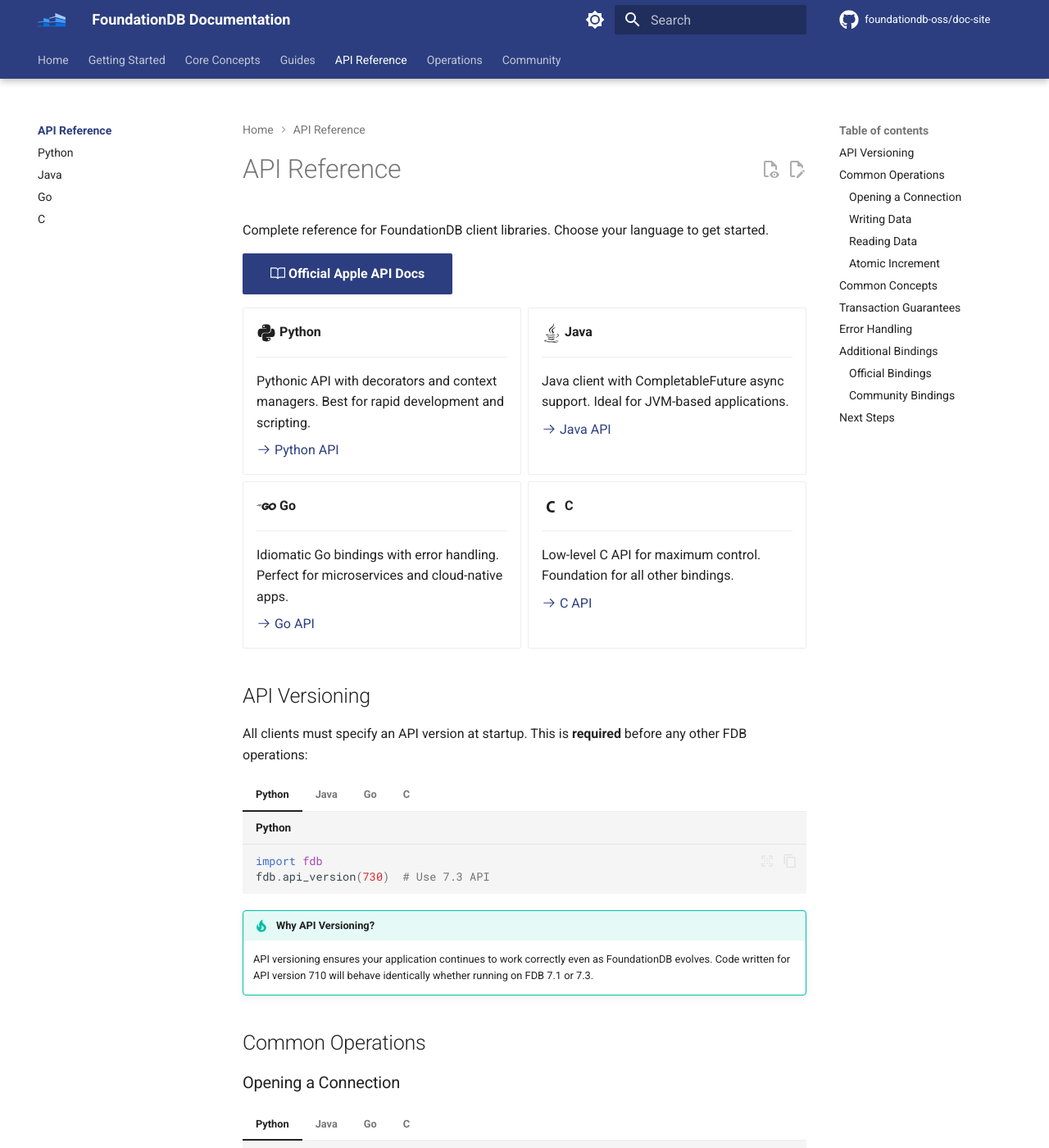
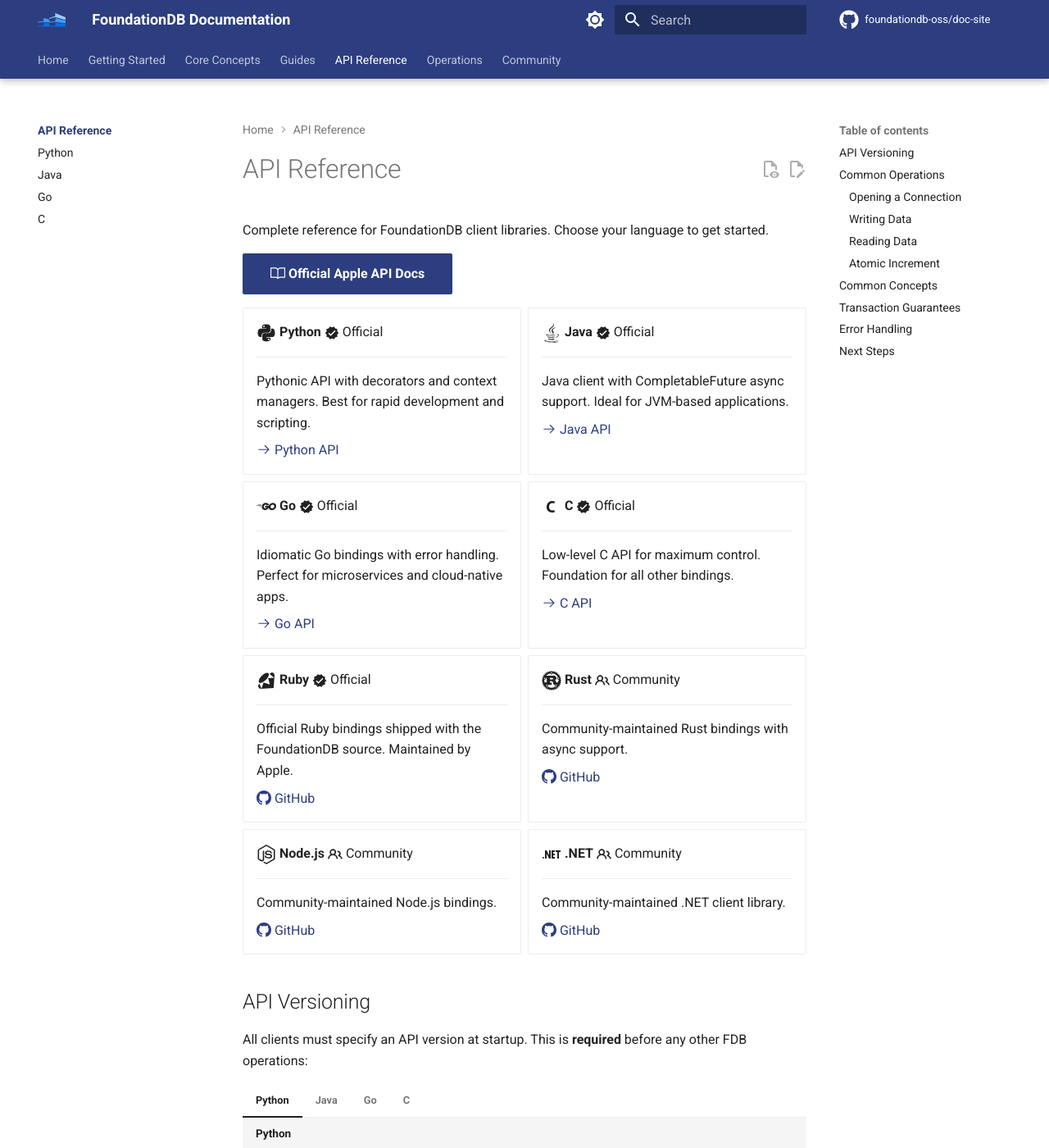
Before and after one commit to foundationdb-oss/doc-site, an MkDocs documentation site: the page built from docs/api/index.md, in a window 1280 px wide and 1400 px high. Shown: the whole window at 82% size. Built offline with MkDocs 1.6.1 and Material for MkDocs 9.7.7, drawn with Linux system fonts in a browser that asks for light colours; comment, search, counter and statistics services are not loaded; the version menu is left out; some of the changed text lies outside the part shown.

Commit message:
docs(api): reorganize bindings section with official/community distinction
Move bindings from separate section into main API grid with visual indicators:
- Mark official bindings (Python, Java, Go, C, Ruby) with checkmark badge
- Add community bindings (Rust, Node.js, .NET) to grid with people badge
- Remove redundant "Additional Bindings" section
- Improve discoverability by featuring all bindings prominently in API overview

```diff
--- a/docs/api/index.md
+++ b/docs/api/index.md
@@ -11,7 +11,7 @@ Complete reference for FoundationDB client libraries. Choose your language to ge
 
 <div class="grid cards" markdown>
 
--   :fontawesome-brands-python:{ .lg .middle } **Python**
+-   :fontawesome-brands-python:{ .lg .middle } **Python** :material-check-decagram:{ .middle } Official
 
     ---
 
@@ -19,7 +19,7 @@ Complete reference for FoundationDB client libraries. Choose your language to ge
 
     [:octicons-arrow-right-24: Python API](python.md)
 
--   :fontawesome-brands-java:{ .lg .middle } **Java**
+-   :fontawesome-brands-java:{ .lg .middle } **Java** :material-check-decagram:{ .middle } Official
 
     ---
 
@@ -27,7 +27,7 @@ Complete reference for FoundationDB client libraries. Choose your language to ge
 
     [:octicons-arrow-right-24: Java API](java.md)
 
--   :fontawesome-brands-golang:{ .lg .middle } **Go**
+-   :fontawesome-brands-golang:{ .lg .middle } **Go** :material-check-decagram:{ .middle } Official
 
     ---
 
@@ -35,13 +35,45 @@ Complete reference for FoundationDB client libraries. Choose your language to ge
 
     [:octicons-arrow-right-24: Go API](go.md)
 
--   :material-language-c:{ .lg .middle } **C**
+-   :material-language-c:{ .lg .middle } **C** :material-check-decagram:{ .middle } Official
 
     ---
 
     Low-level C API for maximum control. Foundation for all other bindings.
 
     [:octicons-arrow-right-24: C API](c.md)
+
+-   :material-language-ruby:{ .lg .middle } **Ruby** :material-check-decagram:{ .middle } Official
+
+    ---
+
+    Official Ruby bindings shipped with the FoundationDB source. Maintained by Apple.
+
+    [:octicons-mark-github-16: GitHub](https://github.com/apple/foundationdb/tree/main/bindings/ruby)
+
+-   :fontawesome-brands-rust:{ .lg .middle } **Rust** :octicons-people-16:{ .middle } Community
+
+    ---
+
+    Community-maintained Rust bindings with async support.
+
+    [:octicons-mark-github-16: GitHub](https://github.com/foundationdb-rs/foundationdb-rs)
+
+-   :fontawesome-brands-node-js:{ .lg .middle } **Node.js** :octicons-people-16:{ .middle } Community
+
+    ---
+
+    Community-maintained Node.js bindings.
+
+    [:octicons-mark-github-16: GitHub](https://github.com/josephg/node-foundationdb)
+
+-   :material-dot-net:{ .lg .middle } **.NET** :octicons-people-16:{ .middle } Community
+
+    ---
+
+    Community-maintained .NET client library.
+
+    [:octicons-mark-github-16: GitHub](https://github.com/Doxense/foundationdb-dotnet-client)
 
 </div>
 
@@ -270,28 +302,6 @@ All bindings handle transient errors through automatic retry:
 
 See individual language pages for error handling details.
 
-## Additional Bindings
-
-### Official Bindings
-
-| Language | Repository |
-|----------|------------|
-| **Ruby** | [apple/foundationdb](https://github.com/apple/foundationdb/tree/main/bindings/ruby) |
-
-Ruby is shipped with the FoundationDB source code and maintained by Apple.
-
-### Community Bindings
-
-Community-maintained bindings are available for:
-
-| Language | Repository |
-|----------|------------|
-| **Rust** | [foundationdb-rs](https://github.com/foundationdb-rs/foundationdb-rs) |
-| **Node.js** | [node-foundationdb](https://github.com/josephg/node-foundationdb) |
-| **.NET** | [FoundationDB.Client](https://github.com/Doxense/foundationdb-dotnet-client) |
-
-See [Community Resources](../community/resources.md) for more details.
-
 ## Next Steps
 
 - [:octicons-rocket-24: Quick Start Guide](../getting-started/quickstart.md)
```
